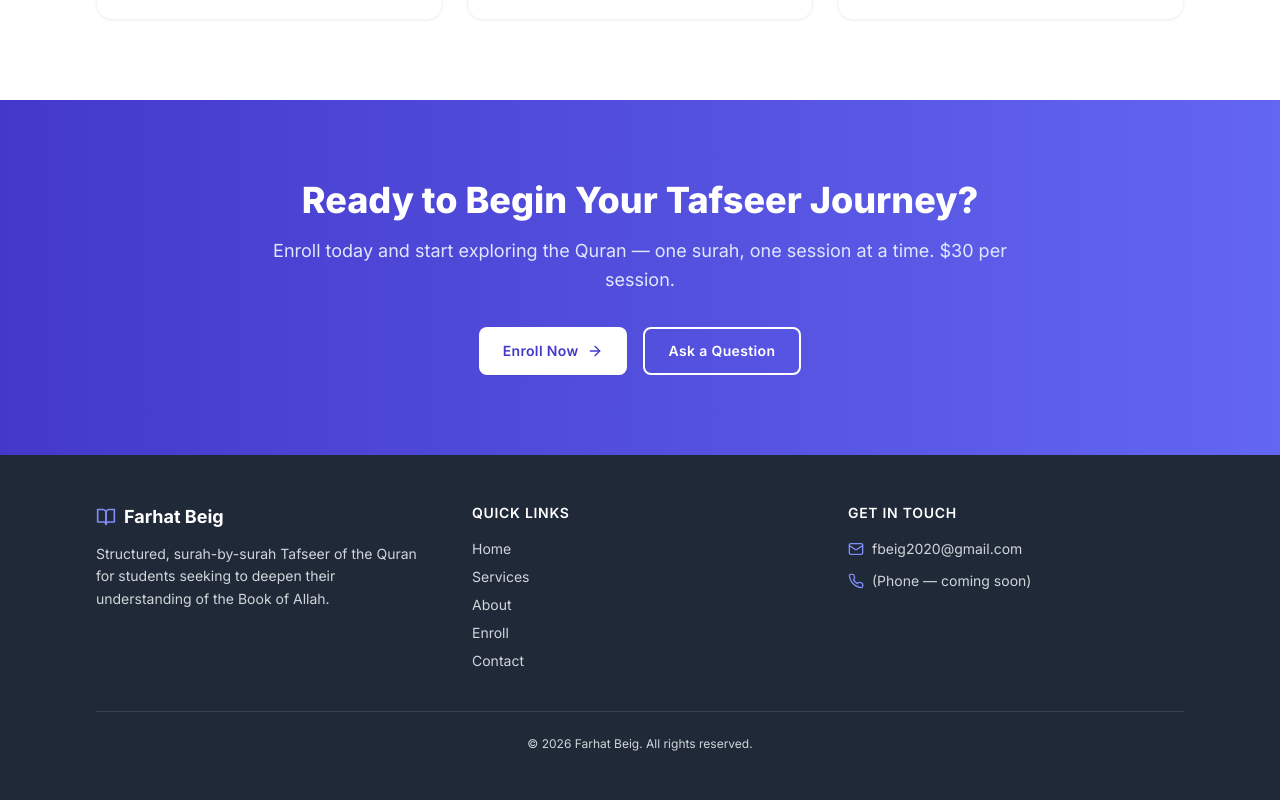
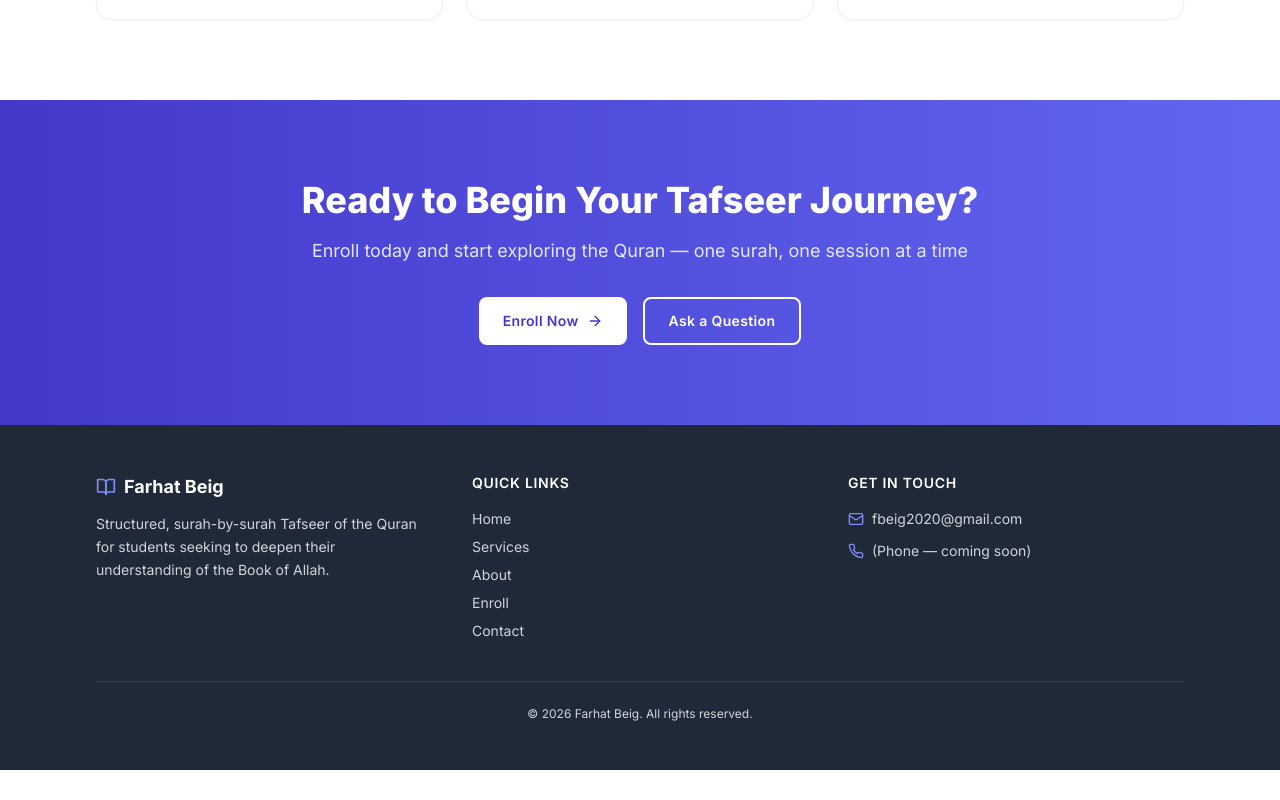
Before and after one commit to fbeig2020-cloud/tutoring-website, a React (Vite) app: page / in a window 1280 px wide. Shown: the part 2638-3438 px from the top of the page. After the commit the page ends 3408 px from the top, so only its background shows below. Built offline with nearby package versions, Linux system fonts and the light colour scheme.

Commit message:
Update Home.jsx

```diff
--- a/src/pages/Home.jsx
+++ b/src/pages/Home.jsx
@@ -202,7 +202,7 @@ export default function Home() {
         <div className="max-w-3xl mx-auto px-4 text-center">
           <h2 className="text-3xl sm:text-4xl font-extrabold mb-4">Ready to Begin Your Tafseer Journey?</h2>
           <p className="text-indigo-100 text-lg mb-8 leading-relaxed">
-            Enroll today and start exploring the Quran — one surah, one session at a time. $30 per session.
+            Enroll today and start exploring the Quran — one surah, one session at a time
           </p>
           <div className="flex flex-wrap gap-4 justify-center">
             <Link to="/enroll" className="btn-white">
```
